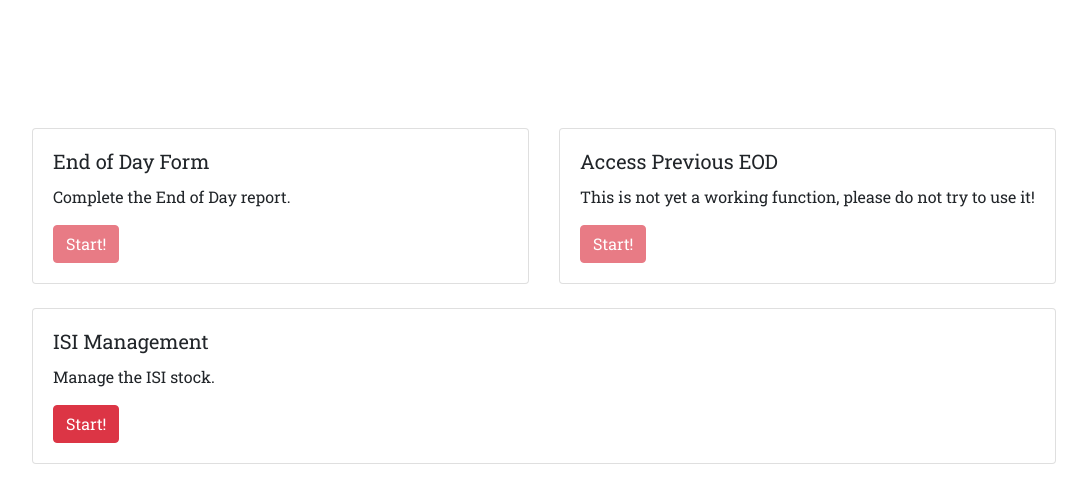
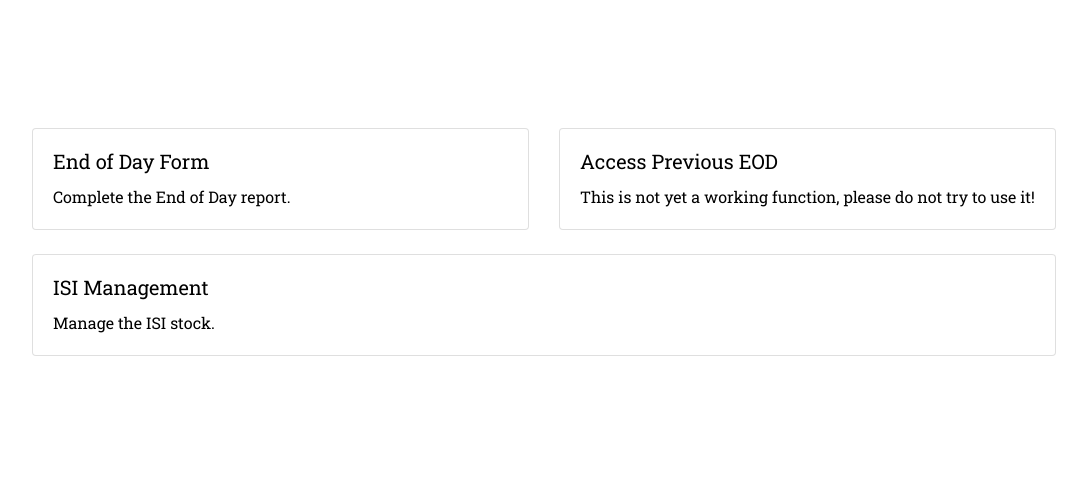
Before and after one commit to gnomon-church/MonextraAssistant, a React (Create React App) app in the folder client/: page / in a window 1280 px wide. Shown: the top 502 px of the page, without its empty margins (96-1183 px from the left). Built offline with nearby package versions, Linux system fonts and the light colour scheme; what @react-pdf/renderer would draw is missing.

Commit message:
Reorganised CSS Again

```diff
--- a/client/src/pages/EODForm.jsx
+++ b/client/src/pages/EODForm.jsx
@@ -5,8 +5,7 @@ import DatePicker from 'react-datepicker';
 
 import "react-datepicker/dist/react-datepicker.css";
 
-import '../styles/central_styles.css';
-import '../styles/EODForm.css';
+import '../styles/style.css';
 
 let date = new Date();
 let today = date.getDate() + '-' + (date.getMonth() + 1) + '-' + date.getFullYear();
--- a/client/src/pages/ISIManagement.jsx
+++ b/client/src/pages/ISIManagement.jsx
@@ -3,8 +3,7 @@ import { Card, CardDeck } from "react-bootstrap";
 
 import Navigation from '../components/Navigation'
 
-import '../styles/central_styles.css';
-import '../styles/ISIManagement.css';
+import '../styles/style.css';
 
 export default class ISIManagement extends Component {
 
--- a/client/src/pages/ReportView.jsx
+++ b/client/src/pages/ReportView.jsx
@@ -4,8 +4,7 @@ import { Page, Text, View, Document, StyleSheet, PDFViewer } from '@react-pdf/re
 import { Table, TableHeader, TableCell, TableBody } from '@david.kucsai/react-pdf-table';
 import axios from 'axios';
 
-import '../styles/central_styles.css';
-import '../styles/ReportView.css';
+import '../styles/style.css';
 
 // Create styles
 const styles = StyleSheet.create({
--- a/client/src/pages/Start.jsx
+++ b/client/src/pages/Start.jsx
@@ -2,44 +2,41 @@ import React, { Component } from 'react';
 import { Card, CardDeck, Button } from 'react-bootstrap';
 
 import 'bootstrap/dist/css/bootstrap.min.css';
-import '../styles/central_styles.css';
+import '../styles/style.css';
 
 export default class Start extends Component {
     render() {
         return (
             <div id='card-deck-set'>
                 <CardDeck>
-                    <Card style={{ width: '18rem' }}>
+                    <Card as='a' href='/eodform' className='card-list' style={{ width: '18rem' }}>
                         <Card.Body>
                             <Card.Title>End of Day Form</Card.Title>
                             <Card.Text>
                                 Complete the End of Day report.
                         </Card.Text>
-                            <Button href='/eodform' variant="danger" disabled>Start!</Button>
                         </Card.Body>
                     </Card>
 
-                    <Card style={{ width: '18rem' }}>
+                    <Card as='a' href='' className='card-list' style={{ width: '18rem' }}>
                         <Card.Body>
                             <Card.Title>Access Previous EOD</Card.Title>
                             <Card.Text>
                                 This is not yet a working function, please do not try to use it!
                         </Card.Text>
-                            <Button variant="danger" disabled>Start!</Button>
                         </Card.Body>
                     </Card>
                 </CardDeck>
 
-                    <br />
+                <br />
 
                 <CardDeck>
-                    <Card style={{ width: '18rem' }}>
+                    <Card as='a' href='/isimanagement' className='card-list' style={{ width: '18rem' }}>
                         <Card.Body>
                             <Card.Title>ISI Management</Card.Title>
                             <Card.Text>
                                 Manage the ISI stock.
                         </Card.Text>
-                            <Button href='/isimanagement' variant="danger">Start!</Button>
                         </Card.Body>
                     </Card>
                 </CardDeck>
--- a/client/src/styles/EODForm.css
+++ /dev/null
@@ -1,9 +0,0 @@
-.main-content {
-    margin-left: 3vw;
-    margin-right: 3vw;
-    margin-top: 10vh;
-}
-
-.justify-content-between {
-    height: 6vh;
-}
--- a/client/src/styles/ISIManagement.css
+++ /dev/null
@@ -1,11 +0,0 @@
-.card-list, .card-list:link, .card-list:visited {
-    transition: transform .2s;
-    text-decoration: none;
-    color: black;
-}
-
-.card-list:hover {
-    transform: scale(1.01);
-    text-decoration: none;
-    color: black;
-}
--- a/client/src/styles/ReportView.css
+++ /dev/null
@@ -1,12 +0,0 @@
-.viewer-div {
-    height: 94vh;
-}
-
-.viewer-window {
-    width: 100vw;
-    height: 93vh;
-}
-
-.justify-content-between {
-    height: 6vh;
-}
--- a/client/src/styles/central_styles.css
+++ /dev/null
@@ -1,11 +0,0 @@
-@import url('https://fonts.googleapis.com/css2?family=Roboto+Slab:wght@400;700&display=swap');
-
-* {
-    font-family: 'Roboto Slab', sans-serif;
-}
-
-#card-deck-set {
-    padding-left: 10%;
-    padding-right: 10%;
-    padding-top: 10%;
-}
--- /dev/null
+++ b/client/src/styles/style.css
@@ -0,0 +1,47 @@
+@import url('https://fonts.googleapis.com/css2?family=Roboto+Slab:wght@400;700&display=swap');
+
+* {
+    font-family: 'Roboto Slab', sans-serif;
+}
+
+#card-deck-set {
+    padding-left: 10%;
+    padding-right: 10%;
+    padding-top: 10%;
+}
+
+.main-content {
+    margin-left: 3vw;
+    margin-right: 3vw;
+    margin-top: 10vh;
+}
+
+.justify-content-between {
+    height: 6vh;
+}
+
+.card-list, .card-list:link, .card-list:visited {
+    transition: transform .2s;
+    text-decoration: none;
+    color: black;
+}
+
+.card-list:hover {
+    transform: scale(1.01);
+    text-decoration: none;
+    color: black;
+    border-color: #DC3545;
+}
+
+.viewer-div {
+    height: 94vh;
+}
+
+.viewer-window {
+    width: 100vw;
+    height: 93vh;
+}
+
+.justify-content-between {
+    height: 6vh;
+}
```
